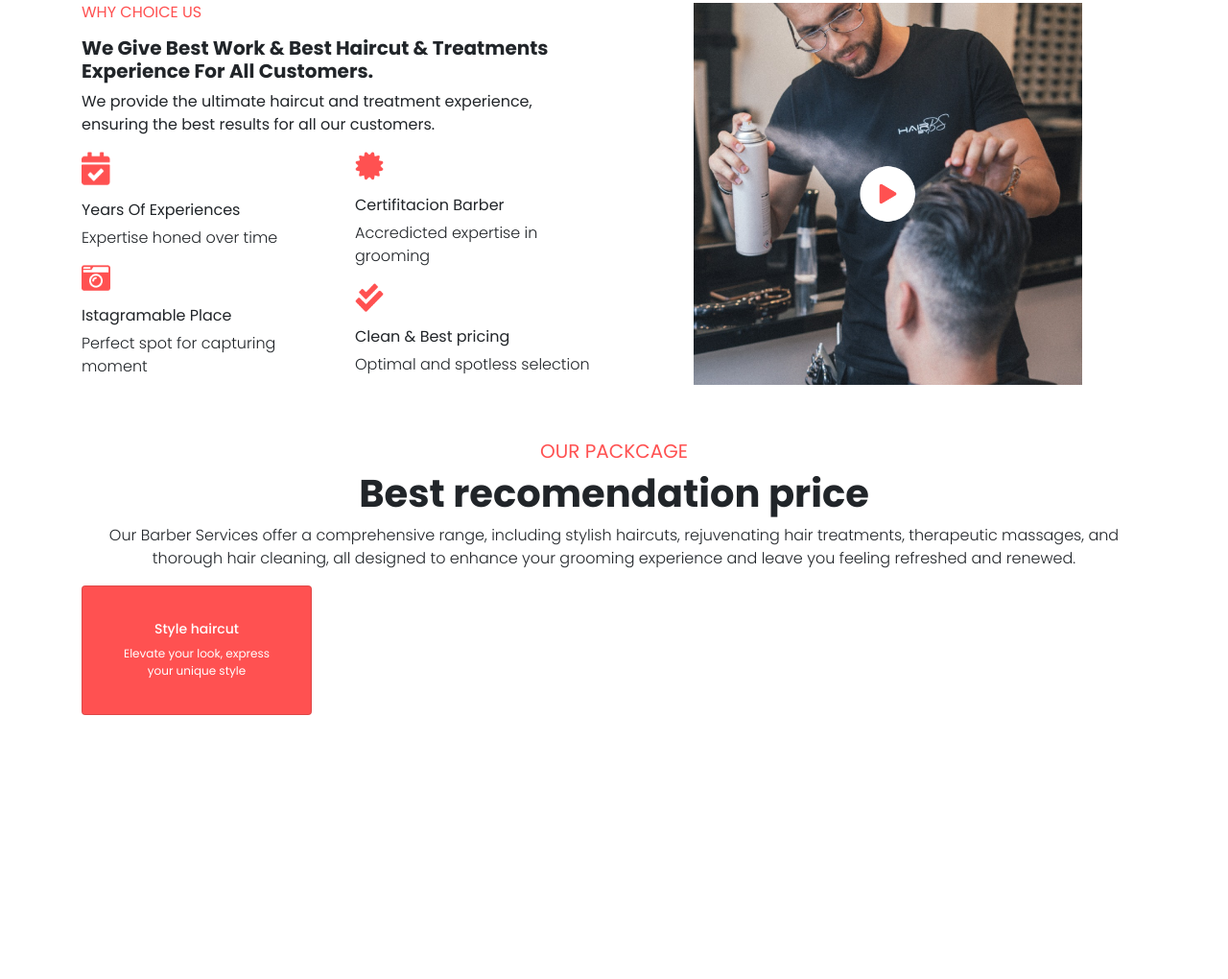
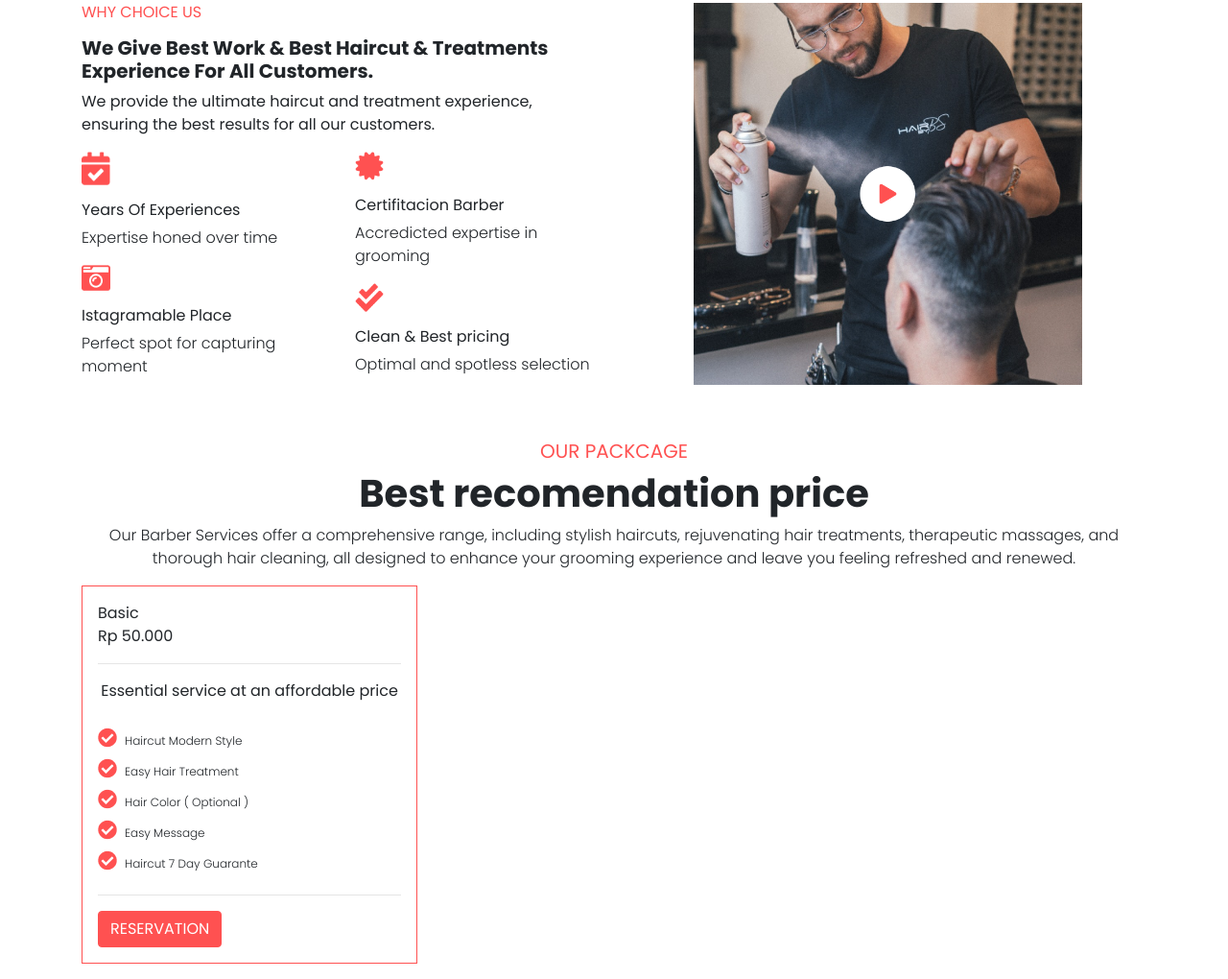
Before and after one commit to Brawijayadewa/landing-page-barbershop, a website: page landing-page.html in a window 1280 px wide. Shown: the part 1616-2636 px from the top of the page at 96% size. Before the commit the page ends 2361 px from the top, so only its background shows below. Drawn offline with nearby package versions, Linux system fonts and the light colour scheme.

Commit message:
adding package card

```diff
--- a/landing-page.html
+++ b/landing-page.html
@@ -4,6 +4,8 @@
     <!-- Required meta tags -->
     <meta charset="utf-8">
     <meta name="viewport" content="width=device-width, initial-scale=1, shrink-to-fit=no">
+    <link rel="icon" href="img/logo.png" type="image/x-icon">
+
     <!-- Bootstrap CSS -->
     <link rel="stylesheet" href="node_modules/bootstrap/dist/css/bootstrap.min.css" crossorigin="anonymous">
     <link rel="shortcut icon" href="https://encrypted-tbn0.gstatic.com/images?q=tbn:ANd9GcQYU687axhSzw0lS_olFU3Rrr5VaQsXIgiSLg&s" type="image/x-icon">
@@ -270,20 +272,59 @@
         <h1 class="font-weight-bold">Best recomendation price</h1>
         <p class="font-weight-light">Our Barber Services offer a comprehensive range, including stylish haircuts, rejuvenating hair treatments, therapeutic massages, and thorough hair cleaning, all designed to enhance your grooming experience and leave you feeling refreshed and renewed.</p>
         <div class="row">
-          <div class="col-3">
-            <div class="card text-center card-color text-white" style="width: 15rem;">
-              <div class="card-body">
-                <div class="py-3 px-3">
-                  <h3 class="mx-auto" style="font-size: 14px;">Style haircut</h3>
-                  <p class="card-text" style="font-size: 12px;">Elevate your look, express your unique style</p>
+          <div class="col-12 col-sm-4 mb-3">
+            <section class="card-outline border-3">
+              <div class="p-3">
+                <div class="d-flex flex-column align-items-start">
+                  <span>Basic</span>
+                  <span>Rp 50.000</span>
                 </div>
+                <hr>
+                <div class="mb-4">Essential service at an affordable price</div>
+                <div class="row">
+                  <div class="col-12">
+                    <div class="d-flex align-items-center">
+                      <div class="mb-2">
+                        <img src="img/checklist.png" alt="">
+                      </div>
+                      <span class="mx-2 font-weight-light" style="font-size: 12px;">Haircut Modern Style</span>
+                    </div>
+                    <div class="d-flex align-items-center">
+                      <div class="mb-2">
+                        <img src="img/checklist.png" alt="">
+                      </div>
+                      <span class="mx-2 font-weight-light" style="font-size: 12px;">Easy Hair Treatment</span>
+                    </div>
+                    <div class="d-flex align-items-center">
+                      <div class="mb-2">
+                        <img src="img/checklist.png" alt="">
+                      </div>
+                      <span class="mx-2 font-weight-light" style="font-size: 12px;">Hair Color ( Optional )</span>
+                    </div>
+                    <div class="d-flex align-items-center">
+                      <div class="mb-2">
+                        <img src="img/checklist.png" alt="">
+                      </div>
+                      <span class="mx-2 font-weight-light" style="font-size: 12px;">Easy Message</span>
+                    </div>
+                    <div class="d-flex align-items-center">
+                      <div class="mb-2">
+                        <img src="img/checklist.png" alt="">
+                      </div>
+                      <span class="mx-2 font-weight-light" style="font-size: 12px;">Haircut 7 Day Guarante</span>
+                    </div>
+                  </div>
+                </div>
+                <hr>
+                <button class="btn btn-orange d-flex align-items-start">RESERVATION</button>
               </div>
-            </div>
+            </section>
           </div>
+        </div>
       </section>
 
-    <script src="https://cdn.jsdelivr.net/npm/jquery@3.5.1/dist/jquery.slim.min.js" integrity="sha384-DfXdz2htPH0lsSSs5nCTpuj/zy4C+OGpamoFVy38MVBnE+IbbVYUew+OrCXaRkfj" crossorigin="anonymous"></script>
-    <script src="https://cdn.jsdelivr.net/npm/popper.js@1.16.1/dist/umd/popper.min.js" integrity="sha384-9/reFTGAW83EW2RDu2S0VKaIzap3H66lZH81PoYlFhbGU+6BZp6G7niu735Sk7lN" crossorigin="anonymous"></script>
-    <script src="https://cdn.jsdelivr.net/npm/bootstrap@4.6.2/dist/js/bootstrap.min.js" integrity="sha384-+sLIOodYLS7CIrQpBjl+C7nPvqq+FbNUBDunl/OZv93DB7Ln/533i8e/mZXLi/P+" crossorigin="anonymous"></script>
+    <script src="node_modules/jquery/dist/jquery.slim.min.js"></script>
+    <script src="node_modules/popper.js/dist/umd/popper.min.js"></script>
+    <script src="node_modules/bootstrap/dist/js/bootstrap.min.js"></script>
   </body>
 </html>
```
